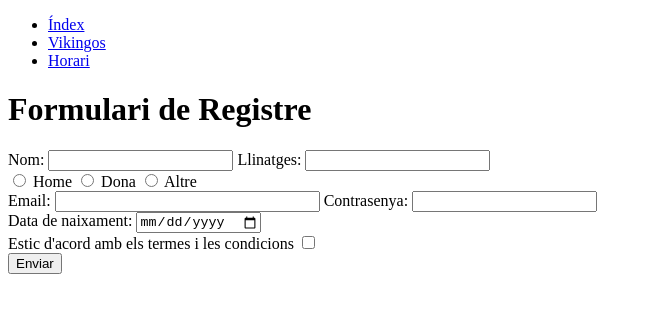
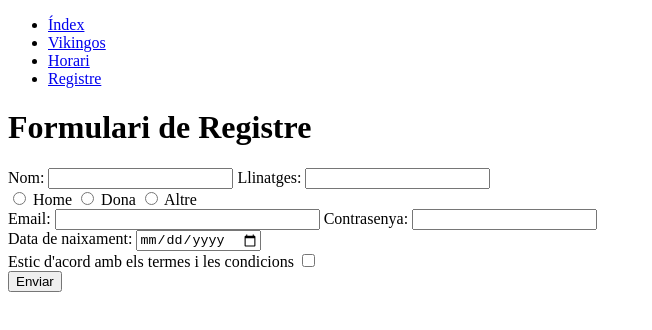
Before and after one commit to MiguelOR2004/introduccion-html, a plain HTML site: page registre.html in a window 1280 px wide. Shown: the whole page, without its empty margins (0-652 px from the left). Drawn offline with Linux system fonts and the light colour scheme.

Commit message:
faltaba este por guardar

```diff
--- a/registre.html
+++ b/registre.html
@@ -10,8 +10,9 @@
     <nav>
         <ul>
             <li><a href="index.html">Índex</a></li>
-            <li><a href="simple.html">Vikingos</a></li>
+            <li> <a href="simple.html">Vikingos</a></li>
             <li><a href="horari.html">Horari</a></li>
+            <li><a href="registre.html">Registre</a></li>
         </ul>
     </nav>
     <h1>Formulari de Registre</h1>
```
